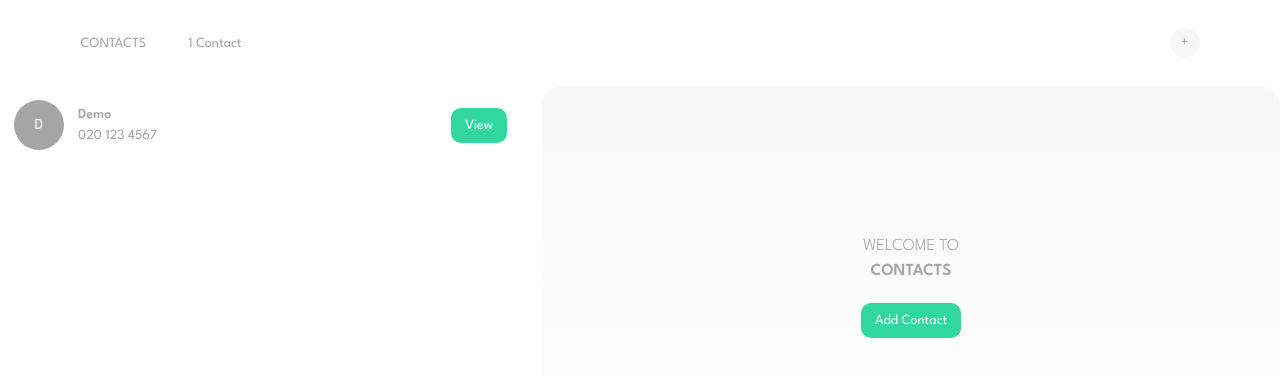
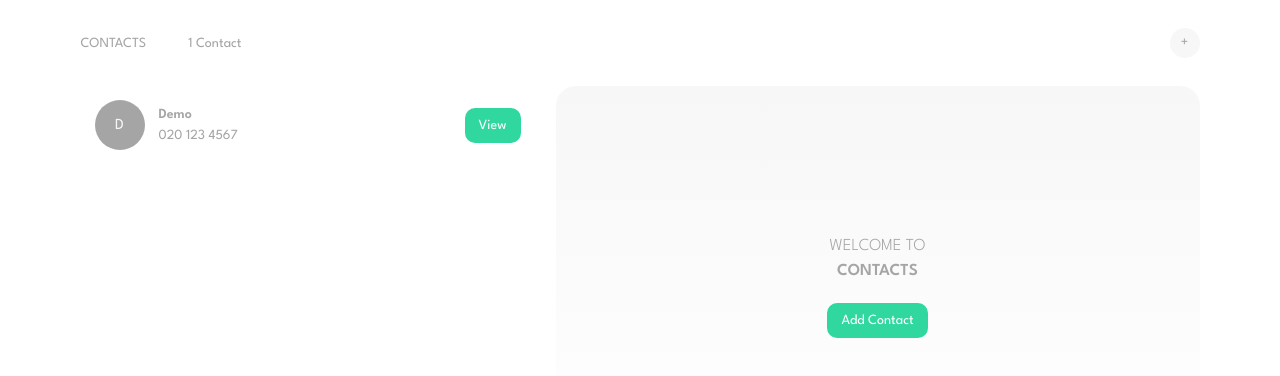
Before and after one commit to dcln00/contacts, a React (Vite) app: page / in a window 1280 px wide. Shown: the top 376 px of the page. Built offline with nearby package versions, Linux system fonts and the light colour scheme.

Commit message:
container fix

```diff
--- a/src/App.jsx
+++ b/src/App.jsx
@@ -69,7 +69,7 @@ const App = () => {
 				onShowAddForm={showAddForm}
 				contacts={contacts}
 			/>
-			<main>
+			<main className="container">
 				<div className="main row">
 					<div className="col-md-5">
 						<ContactList
```
